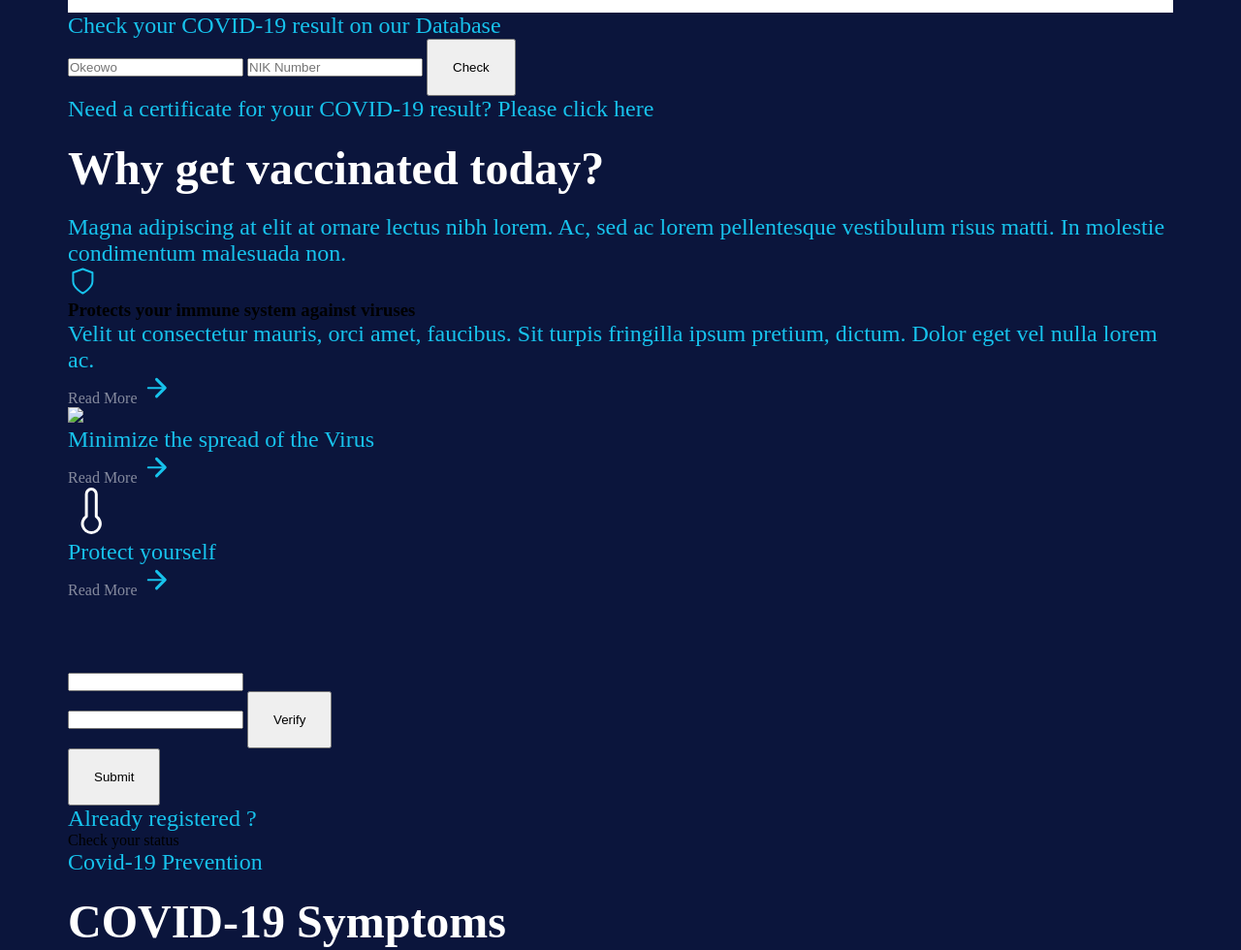
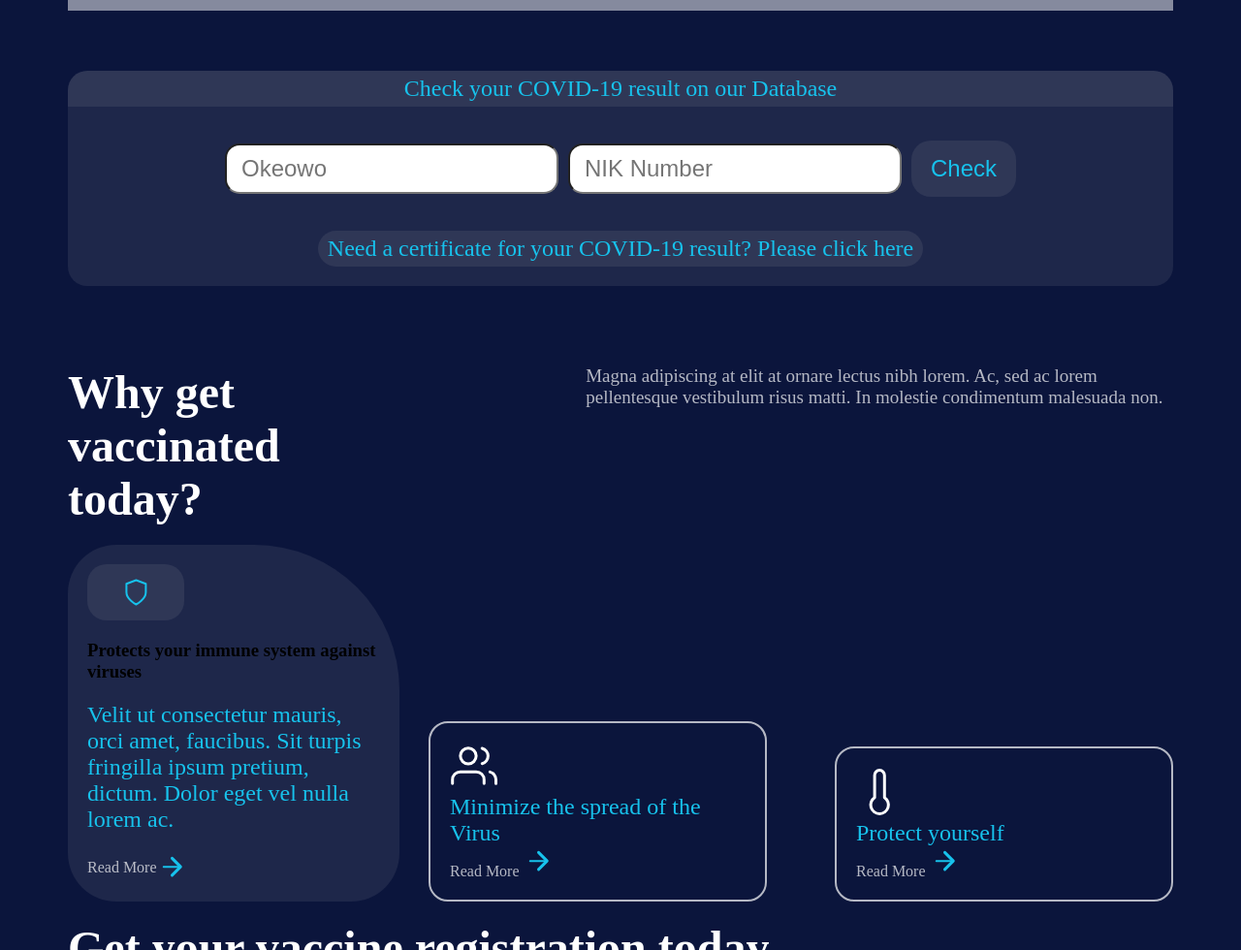
Before and after one commit to Satish9047/lf-assignment-3, a website: page index.html in a window 1280 px wide. Shown: the part 1020-2000 px from the top of the page at 97% size. Drawn offline with Linux system fonts and the light colour scheme.

Commit message:
updated the section

```diff
--- a/index.html
+++ b/index.html
@@ -1,17 +1,20 @@
 <!DOCTYPE html>
 <html lang="en">
+
 <head>
     <meta charset="UTF-8">
     <meta name="viewport" content="width=device-width, initial-scale=1.0">
     <link rel="stylesheet" href="./styles/main.css">
     <title>Covid</title>
 </head>
+
 <body>
     <div class="container">
         <!-- header -->
         <header class="header">
             <!-- header title -->
-                <a href="#"><h1>Vaccination.ng</h1>
+            <a href="#">
+                <h1>Vaccination.ng</h1>
                 <hr class="header__hr">
             </a>
 
@@ -43,24 +46,31 @@
                 <aside class="banner__aside1">
                     <p>Get Vaccinated. Boost your Immune System</p>
                     <h1>COVID-19 Vaccination Got Easier With, <span>Vaccination.ng</span></h1>
-                    <p class="banner__aside1__p2">Vaccination.ng will help you find the nearest centre for vaccination, in all 36 states in Nigeria.</p>
-                    <button class="banner__aside1__btn1">Get Vaccine</button><button class="banner__aside1__btn2">Help Center</button>
+                    <p class="banner__aside1__p2">Vaccination.ng will help you find the nearest centre for vaccination,
+                        in all 36 states in Nigeria.</p>
+                    <button class="banner__aside1__btn1">Get Vaccine</button><button class="banner__aside1__btn2">Help
+                        Center</button>
                 </aside>
                 <aside class="banner__aside2">
                     <div class="banner__aside2__fig">
                         <img class="banner__aside2__fig__main" src="./assets/image/banner-img.png" alt="vaccine image">
 
                         <figure class="banner__aside2__fig__highlight">
-                            <img class="banner__aside2__fig__img1" src="./assets/image/banner-sml-img.png" alt="small image">
+                            <img class="banner__aside2__fig__img1" src="./assets/image/banner-sml-img.png"
+                                alt="small image">
                         </figure>
                         <figure>
-                            <img class="banner__aside2__fig__img2" src="./assets/image/banner-sml-right.png" alt="small image">
+                            <img class="banner__aside2__fig__img2" src="./assets/image/banner-sml-right.png"
+                                alt="small image">
                         </figure>
                     </div>
                     <div class="banner__aside2__div">
-                        <img class="banner__aside2__div__img" src="./assets/image/banner-tny-img.png" alt="small people">
-                        <img class="banner__aside2__div__img" src="./assets/image/banner-tny-img1.png" alt="small people">
-                        <img class="banner__aside2__div__img" src="./assets/image/banner-tny-img2.png" alt="small people">
+                        <img class="banner__aside2__div__img" src="./assets/image/banner-tny-img.png"
+                            alt="small people">
+                        <img class="banner__aside2__div__img" src="./assets/image/banner-tny-img1.png"
+                            alt="small people">
+                        <img class="banner__aside2__div__img" src="./assets/image/banner-tny-img2.png"
+                            alt="small people">
                         <div class="info">
                             <p class="info__p">20+</p>
                             <p>Specialists</p>
@@ -72,11 +82,13 @@
 
             <!-- section1  -->
             <section class="section1">
-                <div class="section1__schedule"><img src="./assets/icons/clock.svg" alt="clock"><p>Schedule your Vaccination</p></div>
+                <div class="section1__schedule"><img src="./assets/icons/clock.svg" alt="clock">
+                    <p>Schedule your Vaccination</p>
+                </div>
                 <div class="section1__div">
                     <div class="section1__div__book">
                         <figure class="section1__div__book_fig">
-                            <img class="section1__div__icon" src="./assets/icons/map-pin.svg" alt="logo" >
+                            <img class="section1__div__icon" src="./assets/icons/map-pin.svg" alt="logo">
                         </figure>
 
                         <div class="section1__div__location__info">
@@ -111,54 +123,69 @@
             <!-- section1  -->
 
             <!-- section 2 company logo -->
-            <section class="section-logo">
-                <img class="section-logo__icon" src="./assets/logo/logo1.png" alt="logo1">
-                <img class="section-logo__icon" src="./assets/logo/logo2.png" alt="logo2">
-                <img class="section-logo__icon" src="./assets/logo/logo3.png" alt="logo3">
-                <img class="section-logo__icon" src="./assets/logo/logo4.png" alt="logo4">
+            <section class="section2">
+                <img class="section2__icon" src="./assets/logo/logo1.png" alt="logo1">
+                <img class="section2__icon" src="./assets/logo/logo2.png" alt="logo2">
+                <img class="section2__icon" src="./assets/logo/logo3.png" alt="logo3">
+                <img class="section2__icon" src="./assets/logo/logo4.png" alt="logo4">
             </section>
             <!-- section 2 company logo -->
 
 
             <!-- form -->
-            <form>
-                <p>Check your COVID-19 result on our Database</p>
-                <input placeholder="Okeowo"/>
-                <input placeholder="NIK Number"/>
-                <button>Check</button>
-                <p>Need a certificate for your COVID-19 result? Please click here</p>
+            <div>
+                <form class="form">
+                    <div class="form__topic"><p>Check your COVID-19 result on our Database</p></div>
+
+                    <div class="form__check">
+                        <input placeholder="Okeowo" />
+                        <input placeholder="NIK Number" />
+                        <button class="form__check__btn">Check</button>
+                    </div>
+                    <div class="form__info"><p>Need a certificate for your COVID-19 result? Please click here</p></div>
+
                 </form>
+            </div>
             <!-- form -->
 
             <!-- information section-->
-            <section>
+            <section class="section3">
                 <div>
-                    <h1>Why get vaccinated today?</h1>
-                    <p>Magna adipiscing at elit at ornare lectus nibh lorem.
+                    <div class="section3__div">
+                        <h1 class="section3__div__title">Why get vaccinated today?</h1>
+                        <p class="section3__div__p">
+                            Magna adipiscing at elit at ornare lectus nibh lorem.
                             Ac, sed ac lorem pellentesque vestibulum risus matti.
                             In molestie condimentum malesuada non.
                         </p>
-                    <div>
+                    </div>
+
+                    <div class="section3__cards">
                         <!-- main card -->
-                        <card>
-                            <figure>
+                        <div class="section3__cards__main">
+                            <figure class="section3__cards__main__fig">
                                 <img src="./assets/icons/shield.svg" alt="shield">
                             </figure>
                             <h3>
                                 Protects your immune system against viruses
                             </h3>
                             <p>
-                                Velit ut consectetur mauris, orci amet, faucibus. Sit turpis fringilla ipsum pretium, dictum. Dolor eget vel nulla lorem ac.
+                                Velit ut consectetur mauris, orci amet, faucibus. Sit turpis fringilla ipsum pretium,
+                                dictum. Dolor eget vel nulla lorem ac.
                             </p>
+                            <div class="section3__cards__main__link">
                                 <a href="#">Read More</a>
                                 <img src="./assets/icons/arrow-right.svg" alt="arrow">
+                            </div>
 
-                        </card>
-                        <div>
+                        </div>
+
+
+                        <div class="section3__cards__div">
                             <!-- card 2 -->
-                            <card>
+                            <card class="section3__cards__div__card2">
                                 <figure>
-                                    <img src="Minimize the spread of the Virus">
+                                    <img src="./assets/icons/users.svg">
                                     <p>
                                         Minimize the spread of the Virus
                                     </p>
@@ -167,8 +194,8 @@
                                 </figure>
                             </card>
 
-                            <!-- card 2 -->
-                            <card>
+                            <!-- card 3 -->
+                            <card class="section3__cards__div__card2">
                                 <figure>
                                     <img src="./assets/icons/thermometer.svg">
                                     <p>
@@ -186,30 +213,41 @@
 
 
             <!-- section for requesting -->
-            <section>
-                <div>
-                    <h1></h1>
-                    <figure>
-                        <img>
+            <section class="section4">
+
+                    <h1 class="section4__title">Get your vaccine registration today</h1>
+
+                    <div class="section4__div">
+                        <figure class="section4__div__fig">
+                            <img class="section4__div__fig__img" src="./assets/image/section-img.png" alt="vaccine img">
                         </figure>
-                    <img>
+                        <img class="section$__div__small-img" src="./assets//image/section-img-sml.png" alt="corona img">
                     </div>
 
+                    <form class="section4__form">
+                        <label class="section4__form__label">Patient’s Full Name</label>
+                            <input placeholder="Patient Name"/>
+                        <label class="section4__form__label">Mobile Number</label>
+                        <p class="section4__form__p">
+                            Notifications for appointment and reminders will be sent to this
+                            provided number
+                        </p>
+                        <div class="section4__form__div">
+                            <input class="section4__form__div__input" type="tel" />
+                            <button class="section4__form__div__btn" >Verify</button>
+                        </div>
+                        <button class="section4__form__btn">Submit</button>
+                    </form>
+
+
                     <div>
-                <form>
-                    <label></label>
-                    <input/>
-                    <label></label>
-                    <p></p>
-                    <div>
-                        <input type="tel"/>
-                        <button>Verify</button>
+                        <p>Already registered ?</p>
+                        <p>Check your status</p>
                     </div>
-                    <button>Submit</button>
-                </form>
-                <p>Already registered ?</p>
-                <span>Check your status</span>
-            </div>
+
+
+
+
             </section>
             <!-- section for requesting -->
 
@@ -301,8 +339,9 @@
         <!-- main -->
 
         <!-- footer -->
-        <footer>
-            <a href="#"><h1>Vaccination.ng</h1>
+        <footer class="header">
+            <a href="#">
+                <h1>Vaccination.ng</h1>
                 <hr class="header__hr">
             </a>
 
@@ -317,10 +356,9 @@
                 </ul>
             </nav>
 
-                <!-- button -->
-                <button class="header__btn">Check Status</button>
 
-                <figure class="header__menu">
+
+            <figure class="">
                 <a href="#"><img src="./assets/icons/youtube.svg" alt="icon"></a>
                 <a href="#"><img src="./assets/icons/instagram.svg" alt="icon"></a>
                 <a href="#"><img src="./assets/icons/twitter.svg" alt="icon"></a>
@@ -330,4 +368,5 @@
         <!-- footer -->
     </div>
 </body>
+
 </html>
--- a/styles/scss/main.scss
+++ b/styles/scss/main.scss
@@ -7,4 +7,6 @@
 @import "./partcial/header";
 @import "./partcial/banner";
 @import "./partcial/section1";
-@import "./partcial/section-logo";
+@import "./partcial/section2";
+@import "./partcial/form";
+@import "./partcial/section3";
--- /dev/null
+++ b/styles/scss/partcial/__section4.scss
@@ -0,0 +1,7 @@
+.section4{
+    display: flex;
+    flex-direction: column;
+    @media only screen and (min-width: 767px){
+
+    }
+}
--- a/styles/scss/partcial/_base.scss
+++ b/styles/scss/partcial/_base.scss
@@ -25,9 +25,24 @@ p{
 
 }
 
+input{
+    font-size: 12px;
+    padding: 16px 17px;
+    border-radius: 15px;
+
+    @media only screen and (min-width: 767px) {
+        font-size: 20px;
+        padding: 10px 15px;
+    }
+
+    @media only screen and (min-width: 991px) {
+        font-size: 24px;
+    }
+}
+
 a{
     text-decoration: none;
-    color: #FFFFFF80;
+    color: $secondary-color;
     font-style: normal;
     font-weight: 500;
     line-height: normal;
@@ -42,5 +57,13 @@ li{
 }
 
 button{
-    padding: 20px 25px;
+    padding: 15px 20px;
+    border-radius: 20px;
+    font-size: 14px;
+    @media only screen and (min-width: 767px){
+        font-size: 20px;
+    }
+    @media only screen and (min-width: 991px){
+        font-size: 24px;
+    }
 }
--- /dev/null
+++ b/styles/scss/partcial/_form.scss
@@ -0,0 +1,51 @@
+.form{
+    display: flex;
+    flex-direction: column;
+    justify-content: center;
+    align-items: center;
+    background-color: $bg-semi-transparent;
+    margin: 62px auto;
+    padding: 0px 0px 20px 0px;
+    gap: 35px;
+    border-radius: 20px;
+    overflow: hidden;
+
+
+    // margin: 62px 70px;
+
+    &__topic{
+        background-color: $bg-semi-transparent;
+        padding: 5px;
+        width: 100%;
+        text-align: center;
+        color: $standard-white-color;
+    }
+
+    &__info{
+        background-color: $bg-semi-transparent;
+        padding: 5px 10px;
+        border-radius: 20px;
+        text-align: center;
+    }
+
+    &__check{
+        display: flex;
+        flex-direction: column;
+        justify-content: center;
+        align-items: center;
+        gap: 10px;
+        width: 80%;
+        @media only screen and (min-width: 767px){
+            width: 70%;
+        }
+
+        @media only screen and (min-width: 991px) {
+            flex-direction: row;
+        }
+        &__btn{
+            background-color: $bg-semi-transparent;
+            border: none;
+            color: $primary-color;
+        }
+    }
+}
--- a/styles/scss/partcial/_section-logo.scss
+++ b/styles/scss/partcial/_section2.scss
@@ -1,8 +1,8 @@
 
-.section-logo{
+.section2{
     display: flex;
     justify-content: space-between;
-    background: $standard-white-color;
+    background: $standard-gray;
     width: 100%;
     padding: 20px 10px;
 
--- /dev/null
+++ b/styles/scss/partcial/_section3.scss
@@ -0,0 +1,108 @@
+.section3{
+    width: 100%;
+    &__div{
+        display: flex;
+        flex-direction: column;
+        @media only screen and (min-width: 991px){
+            flex-direction: row;
+            justify-content: space-around;
+        }
+
+        &__title{
+            @media only screen and (min-width: 991px){
+                width: 50%;
+            }
+        }
+
+        &__p{
+            color: $secondary-color;
+            font-size: 14px;
+            @media only screen and (min-width: 767px){
+                font-size: 19px;
+            }
+            @media only screen and (min-width: 991px){
+                padding: 20px 0px 0px 20%;
+            }
+        }
+    }
+
+    &__cards{
+        display: flex;
+        flex-direction: column;
+
+        @media only screen and (min-width: 991px){
+            flex-direction: row;
+            justify-content: space-between;
+            gap: 30px;
+        }
+
+        &__main{
+            padding: 20px;
+            background: $bg-semi-transparent;
+            border-radius: 49.896px 149.688px 49.896px 49.896px;
+            display: flex;
+            flex-direction: column;
+            @media only screen and (min-width: 991px){
+                width: 450px;
+                gap: 20px;
+            }
+
+            &__fig{
+                background-color: $bg-semi-transparent;
+                border-radius: 20px;
+                display: flex;
+                justify-content: center;
+                @media only screen and (min-width: 991px){
+                    padding: 14px;
+                    width: 100px;
+                }
+
+                &__img{
+                    width: 70px;
+                    height: 70px;
+                }
+            }
+
+            &__link{
+                display: flex;
+                align-items: center;
+            }
+
+        }
+
+
+
+        &__div{
+            display: flex;
+            flex-direction: column;
+            background-color: transparent;
+
+
+            @media only screen and (min-width: 767px){
+                flex-direction: row;
+                justify-content: space-between;
+            }
+            @media only screen and (min-width: 991px){
+                gap: 70px;
+                align-items: end;
+            }
+
+            &__card2{
+                padding: 20px;
+                border: 2px solid;
+                border-color: $secondary-color;
+                border-radius: 20px;
+                display: flex;
+                flex-direction: column;
+                gap: 50px;
+
+                @media only screen and (min-width: 767px){
+                    width: 295px;
+                }
+                @media only screen and (min-width: 991px){
+                    width: 349px;
+                }
+            }
+        }
+    }
+}
--- a/styles/scss/partcial/_variables.scss
+++ b/styles/scss/partcial/_variables.scss
@@ -2,13 +2,13 @@
 $primary-color: #17C2EC;
 $secondary-color: #FFFFFFB2;
 $standard-white-color: #fff;
+$standard-gray: #FFFFFF80;
 // color for header(h1)
 $title-bg-color: #0B153C;
 
 // transpaprent color that used in button
 $bg-semi-transparent: #C4C4C41A;
 $bg-full-transparent:#C4C4C433;
-
 // dark blur
 $dark-blur: #C4C4C40D;
 
```
Also changed, not shown: styles/main.css, 1 other file. Lines whose indentation alone changed are shown as unchanged.
